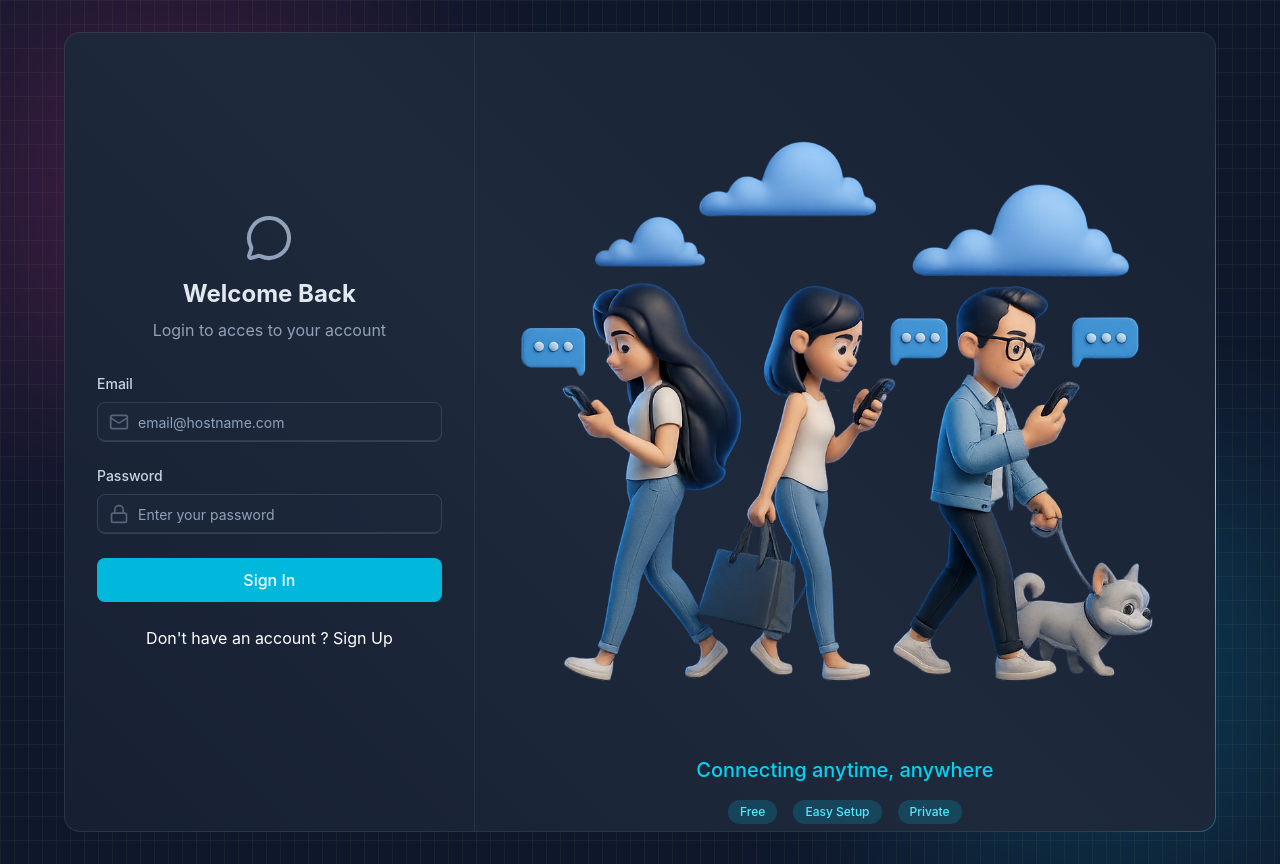
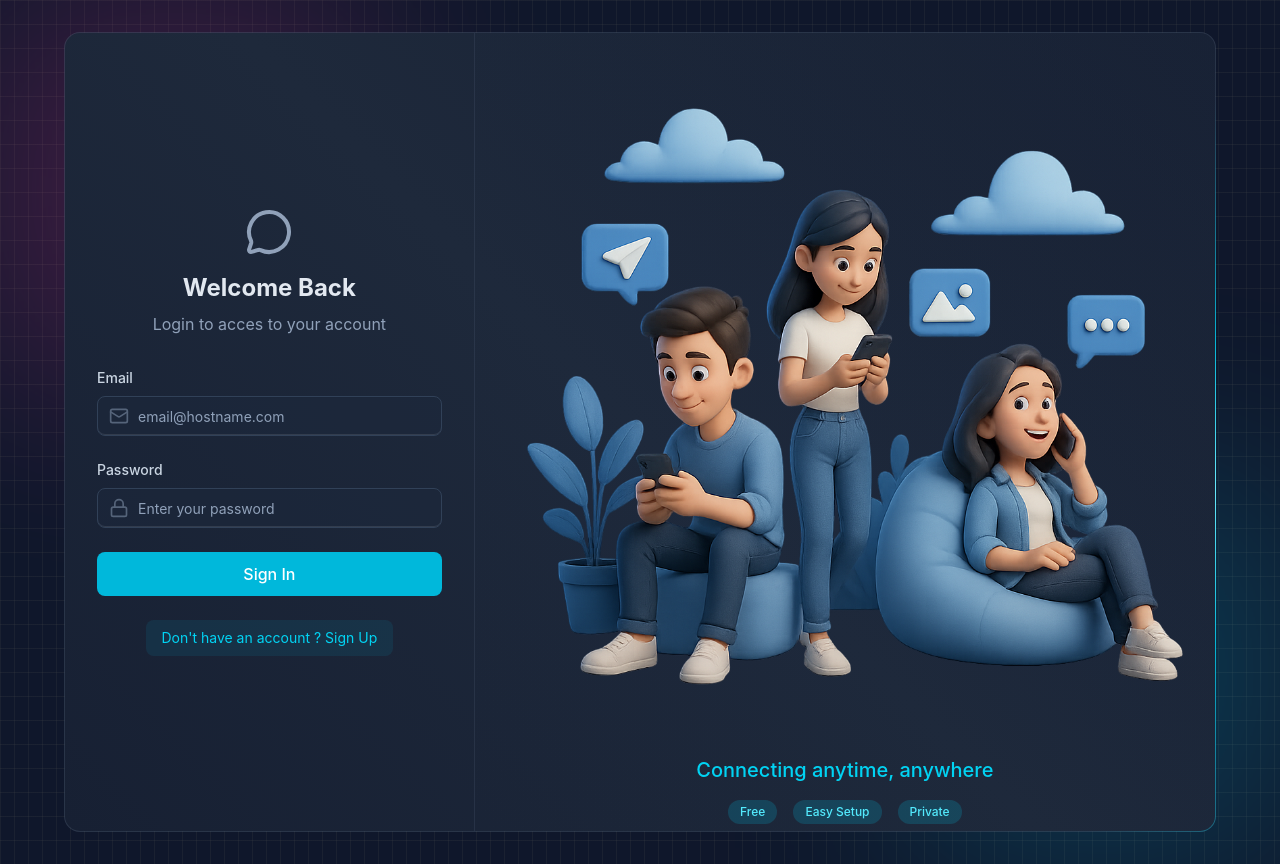
Before and after one commit to azizoux/chatify, a React app in the folder frontend/: page /login in a window 1280 px wide. Built offline with nearby package versions, Linux system fonts and the light colour scheme; no server answers; the HTML template or start-up script is replaced by a standard one.

Commit message:
login refactoring

```diff
--- a/frontend/src/pages/LoginPage.jsx
+++ b/frontend/src/pages/LoginPage.jsx
@@ -91,7 +91,7 @@ const LoginPage = () => {
                 </form>
 
                 <div className="mt-6 text-center">
-                  <Link to="/signup" classNameauth-link>
+                  <Link to="/signup" className="auth-link">
                     Don't have an account ? Sign Up
                   </Link>
                 </div>
@@ -102,7 +102,7 @@ const LoginPage = () => {
             <div className="hidden md:w1/2 md:flex items-center justify-center p-6 bg-linear-to-bl from-slate-800/20 to-transparent">
               <div>
                 <img
-                  src="/signup.png"
+                  src="/login.png"
                   alt="People using mobile devices"
                   className="w-full h-auto object-contain"
                 />
--- a/frontend/src/pages/SignUpPage.jsx
+++ b/frontend/src/pages/SignUpPage.jsx
@@ -108,7 +108,7 @@ const SignUpPage = () => {
                 </form>
 
                 <div className="mt-6 text-center">
-                  <Link to="/login" classNameauth-link>
+                  <Link to="/login" className="auth-link">
                     Already have an account ? Login
                   </Link>
                 </div>
```
